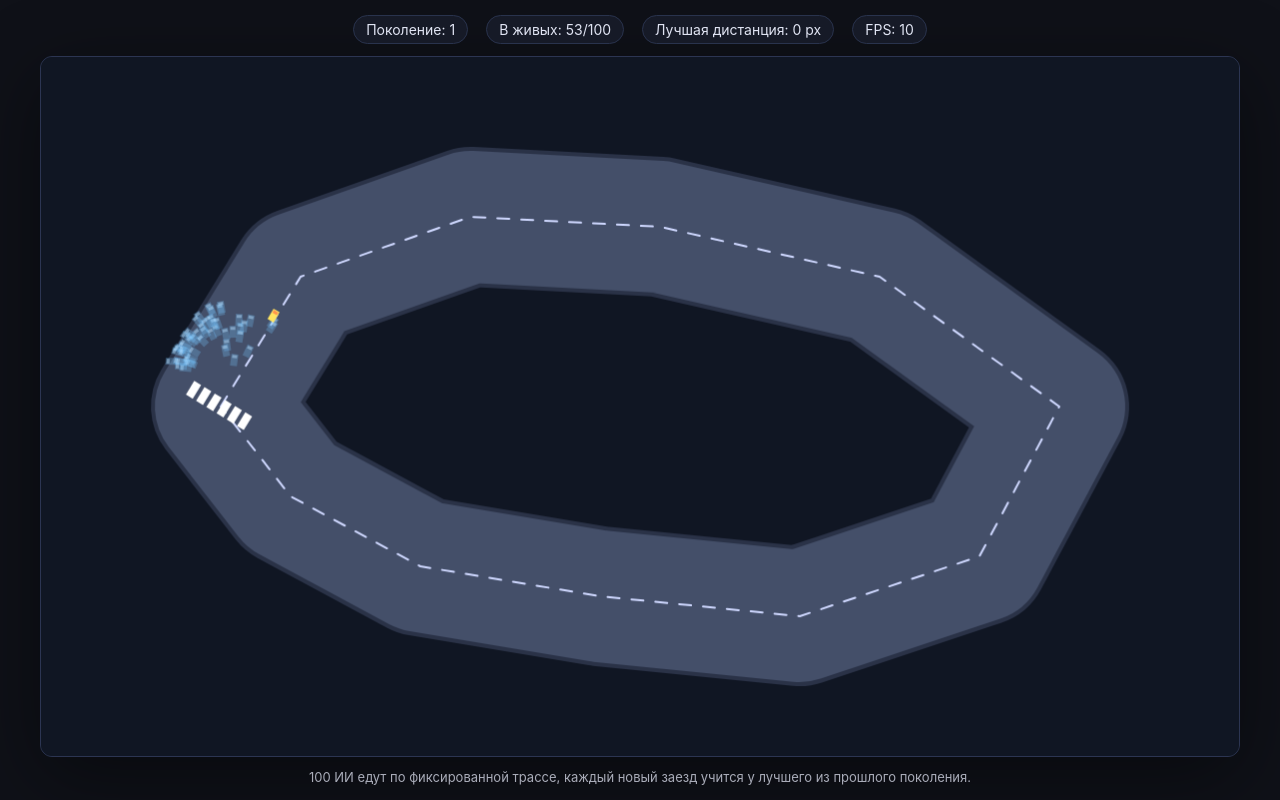
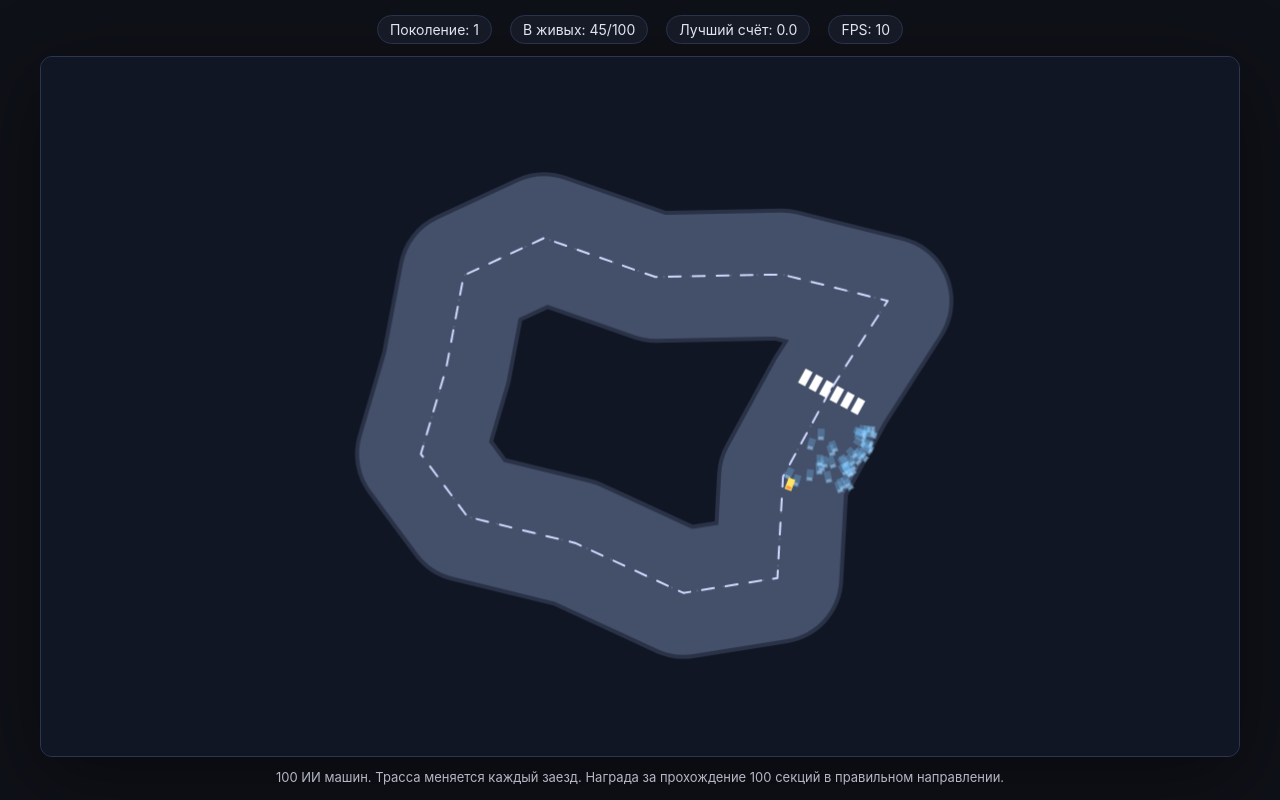
Before and after one commit to officialteatie/Ant-war, a plain HTML site: page index.html in a window 1280 px wide. Drawn offline with Linux system fonts and the light colour scheme; animation ran at ten frames a second.

Commit message:
Improve learning rewards, dynamic tracks, and slow-car elimination

```diff
--- a/index.html
+++ b/index.html
@@ -5,12 +5,8 @@
     <meta name="viewport" content="width=device-width, initial-scale=1.0" />
     <title>AI Racing Evolution</title>
     <style>
-      :root {
-        color-scheme: dark;
-      }
-      * {
-        box-sizing: border-box;
-      }
+      :root { color-scheme: dark; }
+      * { box-sizing: border-box; }
       body {
         margin: 0;
         font-family: Inter, system-ui, -apple-system, Segoe UI, Roboto, Arial, sans-serif;
@@ -20,11 +16,7 @@
         min-height: 100vh;
         place-items: center;
       }
-      .shell {
-        display: grid;
-        gap: 12px;
-        justify-items: center;
-      }
+      .shell { display: grid; gap: 12px; justify-items: center; }
       .hud {
         display: flex;
         flex-wrap: wrap;
@@ -48,10 +40,7 @@
         box-shadow: 0 20px 80px rgba(0, 0, 0, 0.42);
         background: #1d2436;
       }
-      .hint {
-        opacity: 0.7;
-        font-size: 13px;
-      }
+      .hint { opacity: 0.75; font-size: 13px; text-align: center; }
     </style>
   </head>
   <body>
@@ -59,11 +48,11 @@
       <div class="hud">
         <span class="pill" id="generation"></span>
         <span class="pill" id="alive"></span>
-        <span class="pill" id="bestDistance"></span>
+        <span class="pill" id="bestScore"></span>
         <span class="pill" id="fps"></span>
       </div>
       <canvas id="race" width="1200" height="700"></canvas>
-      <div class="hint">100 ИИ едут по фиксированной трассе, каждый новый заезд учится у лучшего из прошлого поколения.</div>
+      <div class="hint">100 ИИ машин. Трасса меняется каждый заезд. Награда за прохождение 100 секций в правильном направлении.</div>
     </main>
 
     <script>
@@ -73,42 +62,19 @@
       const hud = {
         generation: document.getElementById('generation'),
         alive: document.getElementById('alive'),
-        bestDistance: document.getElementById('bestDistance'),
+        bestScore: document.getElementById('bestScore'),
         fps: document.getElementById('fps'),
       };
 
       const POPULATION = 100;
-      const MAX_STEPS = 2200;
-      const MUTATION_STRENGTH = 0.35;
-      const TRACK_RADIUS = 66;
+      const TRACK_RADIUS = 62;
+      const TRACK_CHECKPOINTS = 100;
+      const MAX_STEPS = 2500;
+      const MUTATION_STRENGTH = 0.33;
       const CAR_LENGTH = 12;
       const CAR_WIDTH = 7;
-
-      const centerLine = [
-        { x: 180, y: 350 },
-        { x: 260, y: 220 },
-        { x: 430, y: 160 },
-        { x: 620, y: 170 },
-        { x: 840, y: 220 },
-        { x: 1020, y: 350 },
-        { x: 940, y: 500 },
-        { x: 760, y: 560 },
-        { x: 560, y: 540 },
-        { x: 380, y: 510 },
-        { x: 250, y: 440 },
-      ];
-
-      const segments = [];
-      let totalLength = 0;
-      for (let i = 0; i < centerLine.length; i++) {
-        const a = centerLine[i];
-        const b = centerLine[(i + 1) % centerLine.length];
-        const dx = b.x - a.x;
-        const dy = b.y - a.y;
-        const len = Math.hypot(dx, dy);
-        segments.push({ a, b, dx, dy, len, startS: totalLength });
-        totalLength += len;
-      }
+      const SLOW_SPEED_LIMIT = 24;
+      const SLOW_TIMEOUT = 10;
 
       const clamp = (v, min, max) => Math.max(min, Math.min(max, v));
       const wrapAngle = (a) => {
@@ -117,9 +83,66 @@
         return a;
       };
 
+      const track = {
+        centerLine: [],
+        segments: [],
+        totalLength: 0,
+        checkpoints: [],
+      };
+
+      function generateTrack(seed = Math.random() * 10_000) {
+        const points = [];
+        const count = 13;
+        const cx = canvas.width * 0.5;
+        const cy = canvas.height * 0.5;
+        const baseR = 230;
+
+        for (let i = 0; i < count; i++) {
+          const t = i / count;
+          const angle = t * Math.PI * 2;
+          const wobbleA = Math.sin(seed * 0.013 + i * 1.91) * 88;
+          const wobbleB = Math.cos(seed * 0.021 + i * 1.47) * 42;
+          const radius = baseR + wobbleA + wobbleB;
+          const x = cx + Math.cos(angle) * radius;
+          const y = cy + Math.sin(angle) * radius * 0.78;
+          points.push({ x: clamp(x, 110, canvas.width - 110), y: clamp(y, 110, canvas.height - 110) });
+        }
+
+        const smoothed = [];
+        for (let i = 0; i < points.length; i++) {
+          const prev = points[(i - 1 + points.length) % points.length];
+          const cur = points[i];
+          const next = points[(i + 1) % points.length];
+          smoothed.push({
+            x: (prev.x * 0.2) + (cur.x * 0.6) + (next.x * 0.2),
+            y: (prev.y * 0.2) + (cur.y * 0.6) + (next.y * 0.2),
+          });
+        }
+
+        track.centerLine = smoothed;
+        track.segments = [];
+        track.totalLength = 0;
+
+        for (let i = 0; i < smoothed.length; i++) {
+          const a = smoothed[i];
+          const b = smoothed[(i + 1) % smoothed.length];
+          const dx = b.x - a.x;
+          const dy = b.y - a.y;
+          const len = Math.hypot(dx, dy);
+          track.segments.push({ a, b, dx, dy, len, startS: track.totalLength });
+          track.totalLength += len;
+        }
+
+        track.checkpoints = [];
+        const spacing = track.totalLength / TRACK_CHECKPOINTS;
+        for (let i = 0; i < TRACK_CHECKPOINTS; i++) {
+          track.checkpoints.push(i * spacing);
+        }
+      }
+
       function pointAtS(s) {
-        s = ((s % totalLength) + totalLength) % totalLength;
-        for (const seg of segments) {
+        s = ((s % track.totalLength) + track.totalLength) % track.totalLength;
+        for (const seg of track.segments) {
           if (s <= seg.startS + seg.len) {
             const t = (s - seg.startS) / seg.len;
             return {
@@ -129,31 +152,24 @@
             };
           }
         }
-        const seg = segments[segments.length - 1];
+        const seg = track.segments[track.segments.length - 1];
         return { x: seg.b.x, y: seg.b.y, heading: Math.atan2(seg.dy, seg.dx) };
       }
 
       function nearestTrackInfo(x, y) {
-        let best = {
-          distance: Infinity,
-          closestX: 0,
-          closestY: 0,
-          s: 0,
-          tangent: 0,
-        };
+        let best = { distance: Infinity, s: 0, tangent: 0 };
 
-        for (const seg of segments) {
+        for (const seg of track.segments) {
           const px = x - seg.a.x;
           const py = y - seg.a.y;
           const t = clamp((px * seg.dx + py * seg.dy) / (seg.len * seg.len), 0, 1);
           const cx = seg.a.x + seg.dx * t;
           const cy = seg.a.y + seg.dy * t;
           const dist = Math.hypot(x - cx, y - cy);
+
           if (dist < best.distance) {
             best = {
               distance: dist,
-              closestX: cx,
-              closestY: cy,
               s: seg.startS + seg.len * t,
               tangent: Math.atan2(seg.dy, seg.dx),
             };
@@ -163,7 +179,7 @@
         return best;
       }
 
-      function sampleTrackDistance(x, y, angle, maxDist = 140, step = 4) {
+      function sampleTrackDistance(x, y, angle, maxDist = 150, step = 4) {
         for (let d = 0; d <= maxDist; d += step) {
           const sx = x + Math.cos(angle) * d;
           const sy = y + Math.sin(angle) * d;
@@ -175,8 +191,7 @@
       }
 
       function randomBrain() {
-        const len = 24;
-        return Array.from({ length: len }, () => (Math.random() * 2 - 1) * 0.8);
+        return Array.from({ length: 24 }, () => (Math.random() * 2 - 1) * 0.8);
       }
 
       function cloneMutated(brain, rate = MUTATION_STRENGTH) {
@@ -184,28 +199,10 @@
       }
 
       function decide(brain, inputs) {
-        const hiddenA = Math.tanh(
-          brain[0] * inputs[0] +
-          brain[1] * inputs[1] +
-          brain[2] * inputs[2] +
-          brain[3] * inputs[3] +
-          brain[4] * inputs[4] +
-          brain[5]
-        );
-        const hiddenB = Math.tanh(
-          brain[6] * inputs[0] +
-          brain[7] * inputs[1] +
-          brain[8] * inputs[2] +
-          brain[9] * inputs[3] +
-          brain[10] * inputs[4] +
-          brain[11]
-        );
-        const steering = Math.tanh(
-          brain[12] * hiddenA + brain[13] * hiddenB + brain[14] * inputs[5] + brain[15]
-        );
-        const throttle = 0.5 + 0.5 * Math.tanh(
-          brain[16] * hiddenA + brain[17] * hiddenB + brain[18] * inputs[4] + brain[19]
-        );
+        const hiddenA = Math.tanh(brain[0] * inputs[0] + brain[1] * inputs[1] + brain[2] * inputs[2] + brain[3] * inputs[3] + brain[4] * inputs[4] + brain[5]);
+        const hiddenB = Math.tanh(brain[6] * inputs[0] + brain[7] * inputs[1] + brain[8] * inputs[2] + brain[9] * inputs[3] + brain[10] * inputs[4] + brain[11]);
+        const steering = Math.tanh(brain[12] * hiddenA + brain[13] * hiddenB + brain[14] * inputs[5] + brain[15]);
+        const throttle = 0.5 + 0.5 * Math.tanh(brain[16] * hiddenA + brain[17] * hiddenB + brain[18] * inputs[4] + brain[19]);
         const brake = 0.5 + 0.5 * Math.tanh(brain[20] * inputs[3] + brain[21] * (1 - inputs[0]) + brain[22] * inputs[1] + brain[23]);
         return { steering, throttle, brake };
       }
@@ -219,9 +216,11 @@
           this.speed = 0;
           this.brain = brain;
           this.alive = true;
-          this.progress = 0;
+          this.score = 0;
           this.lastS = 0;
+          this.checkpointIndex = 0;
           this.stuckTimer = 0;
+          this.slowTimer = 0;
         }
 
         update(dt) {
@@ -237,32 +236,53 @@
             sampleTrackDistance(this.x, this.y, this.angle + 0.8),
           ];
 
-          const inputs = [...sensors, headingError];
-          const action = decide(this.brain, inputs);
+          const action = decide(this.brain, [...sensors, headingError]);
+          const accel = action.throttle * 58 - action.brake * 40;
 
-          const accel = action.throttle * 56 - action.brake * 38;
           this.speed += accel * dt;
-          this.speed = clamp(this.speed, 8, 120);
-          this.angle += action.steering * (1.45 - this.speed * 0.006) * dt;
+          this.speed = clamp(this.speed, 6, 125);
+          this.angle += action.steering * (1.4 - this.speed * 0.006) * dt;
 
           this.x += Math.cos(this.angle) * this.speed * dt;
           this.y += Math.sin(this.angle) * this.speed * dt;
 
           const current = nearestTrackInfo(this.x, this.y);
-          const delta = ((current.s - this.lastS + totalLength * 0.5) % totalLength) - totalLength * 0.5;
+          const delta = ((current.s - this.lastS + track.totalLength * 0.5) % track.totalLength) - track.totalLength * 0.5;
 
-          if (delta > -3) this.progress += Math.max(0, delta);
+          if (delta > 0.02) {
+            this.score += delta * 0.04; // базовая награда за движение вперед
+            this.stuckTimer = 0;
+          } else {
+            this.stuckTimer += dt;
+          }
+
           this.lastS = current.s;
+
+          const nextCheckpointS = track.checkpoints[this.checkpointIndex];
+          const toCheckpoint = ((current.s - nextCheckpointS + track.totalLength) % track.totalLength);
+          if (toCheckpoint < track.totalLength / TRACK_CHECKPOINTS) {
+            this.score += 10; // награда за правильное прохождение секции
+            this.checkpointIndex = (this.checkpointIndex + 1) % TRACK_CHECKPOINTS;
+          }
 
           if (current.distance > TRACK_RADIUS) {
             this.alive = false;
             return;
           }
 
-          if (delta < 0.1) this.stuckTimer += dt;
-          else this.stuckTimer = 0;
+          if (this.speed < SLOW_SPEED_LIMIT) {
+            this.slowTimer += dt;
+            if (this.slowTimer >= SLOW_TIMEOUT) {
+              this.alive = false;
+              return;
+            }
+          } else {
+            this.slowTimer = 0;
+          }
 
-          if (this.stuckTimer > 1.8) this.alive = false;
+          if (this.stuckTimer > 2.1) {
+            this.alive = false;
+          }
         }
 
         draw(isLeader = false) {
@@ -280,7 +300,7 @@
 
       let generation = 1;
       let stepCount = 0;
-      let bestEverProgress = 0;
+      let bestEverScore = 0;
       let championBrain = randomBrain();
       let cars = [];
 
@@ -288,19 +308,22 @@
         cars = [];
         for (let i = 0; i < POPULATION; i++) {
           if (i === 0) cars.push(new Car(championBrain.slice()));
-          else cars.push(new Car(cloneMutated(championBrain, MUTATION_STRENGTH)));
+          else cars.push(new Car(cloneMutated(championBrain)));
         }
         stepCount = 0;
       }
 
-      spawnGeneration();
+      function startNewGeneration() {
+        generateTrack(1000 + generation * 17.137 + Math.random() * 3000);
+        spawnGeneration();
+      }
 
       function evolve() {
-        const best = cars.reduce((a, b) => (a.progress > b.progress ? a : b));
+        const best = cars.reduce((a, b) => (a.score > b.score ? a : b));
         championBrain = best.brain.slice();
-        bestEverProgress = Math.max(bestEverProgress, best.progress);
+        bestEverScore = Math.max(bestEverScore, best.score);
         generation += 1;
-        spawnGeneration();
+        startNewGeneration();
       }
 
       function drawTrack() {
@@ -313,8 +336,8 @@
         ctx.beginPath();
         ctx.strokeStyle = '#2a3247';
         ctx.lineWidth = TRACK_RADIUS * 2 + 8;
-        for (let i = 0; i < centerLine.length; i++) {
-          const p = centerLine[i];
+        for (let i = 0; i < track.centerLine.length; i++) {
+          const p = track.centerLine[i];
           if (i === 0) ctx.moveTo(p.x, p.y);
           else ctx.lineTo(p.x, p.y);
         }
@@ -324,8 +347,8 @@
         ctx.beginPath();
         ctx.strokeStyle = '#444f69';
         ctx.lineWidth = TRACK_RADIUS * 2;
-        for (let i = 0; i < centerLine.length; i++) {
-          const p = centerLine[i];
+        for (let i = 0; i < track.centerLine.length; i++) {
+          const p = track.centerLine[i];
           if (i === 0) ctx.moveTo(p.x, p.y);
           else ctx.lineTo(p.x, p.y);
         }
@@ -336,8 +359,8 @@
         ctx.strokeStyle = '#cfd8ff';
         ctx.setLineDash([12, 12]);
         ctx.lineWidth = 2;
-        for (let i = 0; i < centerLine.length; i++) {
-          const p = centerLine[i];
+        for (let i = 0; i < track.centerLine.length; i++) {
+          const p = track.centerLine[i];
           if (i === 0) ctx.moveTo(p.x, p.y);
           else ctx.lineTo(p.x, p.y);
         }
@@ -345,14 +368,18 @@
         ctx.stroke();
         ctx.setLineDash([]);
 
+        for (const s of track.checkpoints) {
+          const p = pointAtS(s);
+          ctx.fillStyle = 'rgba(255,255,255,0.12)';
+          ctx.fillRect(p.x - 1, p.y - 1, 2, 2);
+        }
+
         const start = pointAtS(0);
         ctx.save();
         ctx.translate(start.x, start.y);
         ctx.rotate(start.heading + Math.PI / 2);
         ctx.fillStyle = '#ffffff';
-        for (let i = -3; i < 3; i++) {
-          ctx.fillRect(i * 12, -8, 8, 16);
-        }
+        for (let i = -3; i < 3; i++) ctx.fillRect(i * 12, -8, 8, 16);
         ctx.restore();
       }
 
@@ -360,7 +387,9 @@
       let fpsFrames = 0;
       let fpsValue = 60;
 
+      startNewGeneration();
       let last = performance.now();
+
       function loop(now) {
         const dtRaw = (now - last) / 1000;
         last = now;
@@ -379,13 +408,12 @@
         }
 
         drawTrack();
-
-        const leader = cars.reduce((a, b) => (a.progress > b.progress ? a : b));
+        const leader = cars.reduce((a, b) => (a.score > b.score ? a : b));
         for (const car of cars) car.draw(car === leader);
 
         hud.generation.textContent = `Поколение: ${generation}`;
         hud.alive.textContent = `В живых: ${alive}/${POPULATION}`;
-        hud.bestDistance.textContent = `Лучшая дистанция: ${Math.floor(bestEverProgress)} px`;
+        hud.bestScore.textContent = `Лучший счёт: ${bestEverScore.toFixed(1)}`;
 
         fpsClock += dtRaw;
         fpsFrames++;
```
